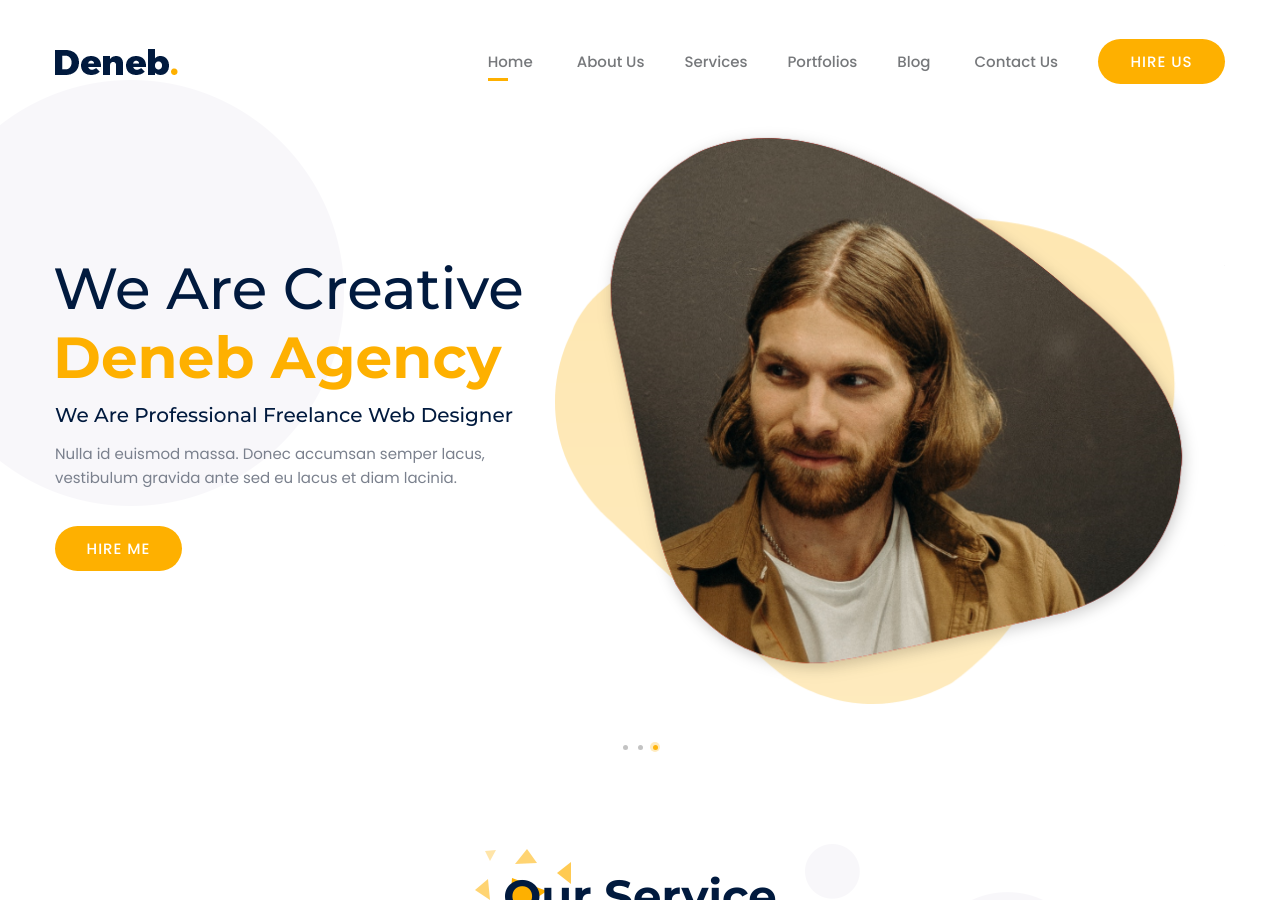
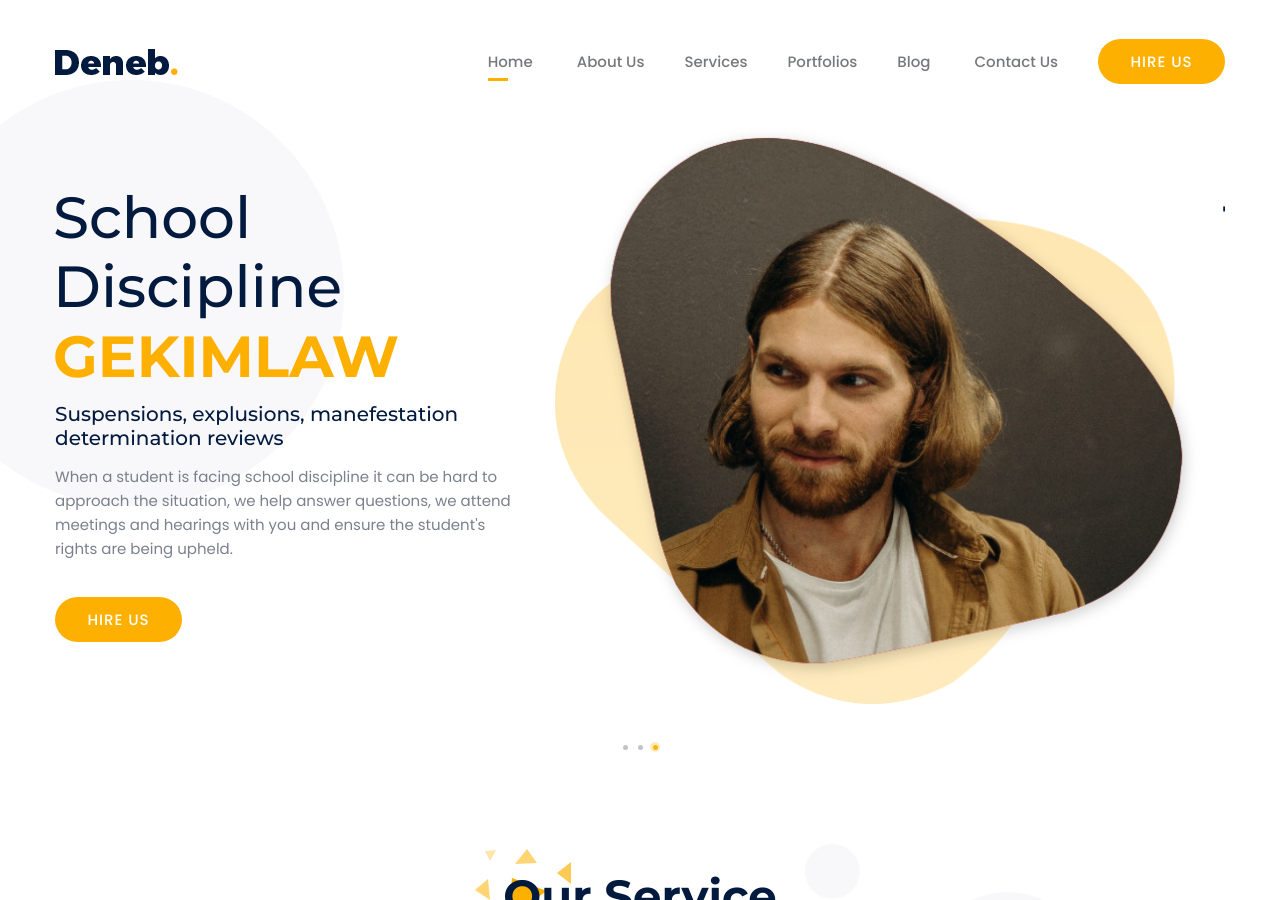
Before and after one commit to GEKimLaw/gekimlaw.github.io, a Jekyll site: the page built from index.md, in a window 1280 px wide and 900 px high. Built offline with Jekyll 4.4.1, drawn with Linux system fonts in a browser that asks for light colours; comment, search, counter and statistics services are not loaded; some of the changed text lies outside the part shown.

Commit message:
contact info footer, features and button wording - updated

```diff
--- a/_includes/footer.html
+++ b/_includes/footer.html
@@ -56,8 +56,7 @@
 									<i class="fas fa-envelope"></i>
 								</div>
 								<div class="info">
-									<p><a href="mailto:info@deneb.com">info@deneb.com</a></p>
-									<p><a href="mailto:services@deneb.com">services@deneb.com</a></p>
+									<p><a href="mailto:admin@gekimlaw.com">admin@gekimlaw.com</a></p>
 								</div>
 							</div>
 							<div class="single_info">
--- a/_includes/latest-projects.html
+++ b/_includes/latest-projects.html
@@ -7,8 +7,8 @@
 		<div class="row">
 			<div class="col-lg-12">
 				<div class="section_title text-center">
-					<h2>Our Latest Projects</h2>
-					<p>When unknow printer took a gallery of type and scramblted it to make a type specimen book</p>
+					<h2>Find us on the web</h2>
+					<p>Our law firm has been featured in articles, presentations and webinars</p>
 				</div>
 			</div>
 		</div>
@@ -16,11 +16,11 @@
 			<div class="col-lg-12">
 				<div class="project_button text-center">
 					<button class="project_btn active_btn" data-filter="*">all</button>
-					<button class="project_btn" data-filter=".cat1">Web Design</button>
-					<button class="project_btn" data-filter=".cat2">Web Development</button>
-					<button class="project_btn" data-filter=".cat3">Branding</button>
+					<button class="project_btn" data-filter=".cat1">Articles</button>
+					<button class="project_btn" data-filter=".cat2">Presentations</button>
+					<button class="project_btn" data-filter=".cat3">Webinars</button>
 					<button class="project_btn" data-filter=".cat4">SEO</button>
-					<button class="project_btn" data-filter=".cat5">Mobile App</button>
+					<button class="project_btn" data-filter=".cat5">COPAA</button>
 				</div>
 			</div>
 		</div>
--- a/index.md
+++ b/index.md
@@ -4,25 +4,25 @@
 # Slider
 slider:
   - image: "/assets/images/banner_1.png"
-    heading: "We Are Creative <br><span>Deneb Agency</span>"
-    heading2: "We Are Professional Freelance Web Designer"
-    text: "Nulla id euismod massa. Donec accumsan semper lacus, vestibulum gravida ante sed eu lacus et diam lacinia."
+    heading: "The Law Office of Grace E. Kim<br><span>GEKIMLAW</span>"
+    heading2: "Education Law"
+    text: "We are a Virginia based law firm who specilize in education law. We advocate on behalf of students from Kindergarden to 12th grade. As parents and advocates of disabled students always presume competence."
     button:
-      name: "Hire Me"
+      name: "Hire Us"
       link: "#"
   - image: "/assets/images/banner_02.png"
-    heading: "We Are Creative <br><span>Deneb Agency</span>"
-    heading2: "We Are Professional Freelance Web Designer"
-    text: "Nulla id euismod massa. Donec accumsan semper lacus, vestibulum gravida ante sed eu lacus et diam lacinia."
+    heading: "IEP and 504 <br><span>GEKIMLAW</span>"
+    heading2: "Individualized Education Plan"
+    text: "We help parents, families and guardians navigate the IEP world. We help advocate for the student during IEP meetings, review the documentation and work to ensure the goals, modifications and accomodations in the IEP meet the needs of the student"
     button:
-      name: "Hire Me"
+      name: "Hire Us"
       link: "#"
   - image: "/assets/images/banner_03.png"
-    heading: "We Are Creative <br><span>Deneb Agency</span>"
-    heading2: "We Are Professional Freelance Web Designer"
-    text: "Nulla id euismod massa. Donec accumsan semper lacus, vestibulum gravida ante sed eu lacus et diam lacinia."
+    heading: "School Discipline <br><span>GEKIMLAW</span>"
+    heading2: "Suspensions, explusions, manefestation determination reviews"
+    text: "When a student is facing school discipline it can be hard to approach the situation, we help answer questions, we attend meetings and hearings with you and ensure the student's rights are being upheld."
     button:
-      name: "Hire Me"
+      name: "Hire Us"
       link: "#"
 
 # Services
```
Also changed, not shown: other parts of _includes/footer.html (+4 -4 lines), _pages/about.md (+1 -1 lines).
